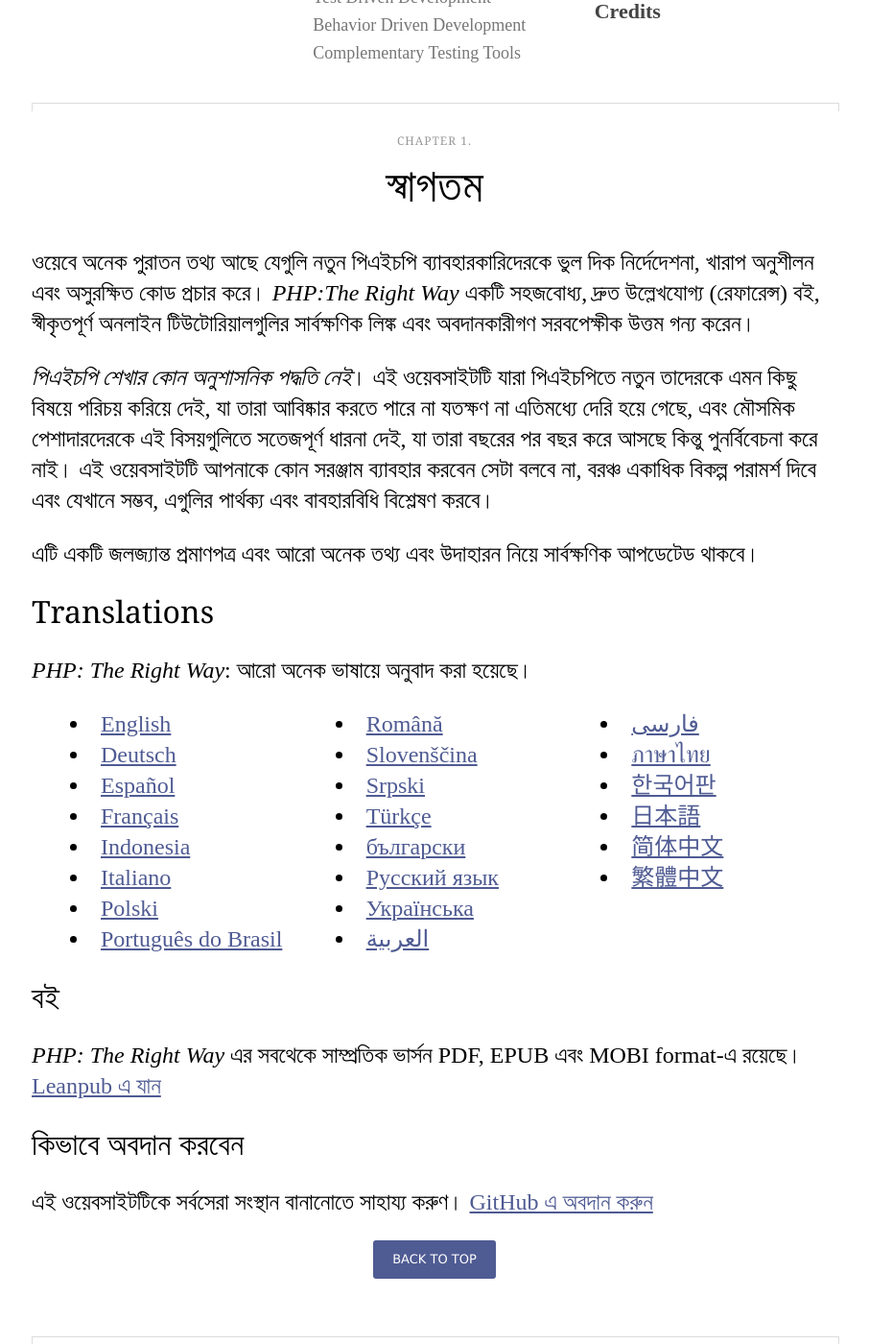
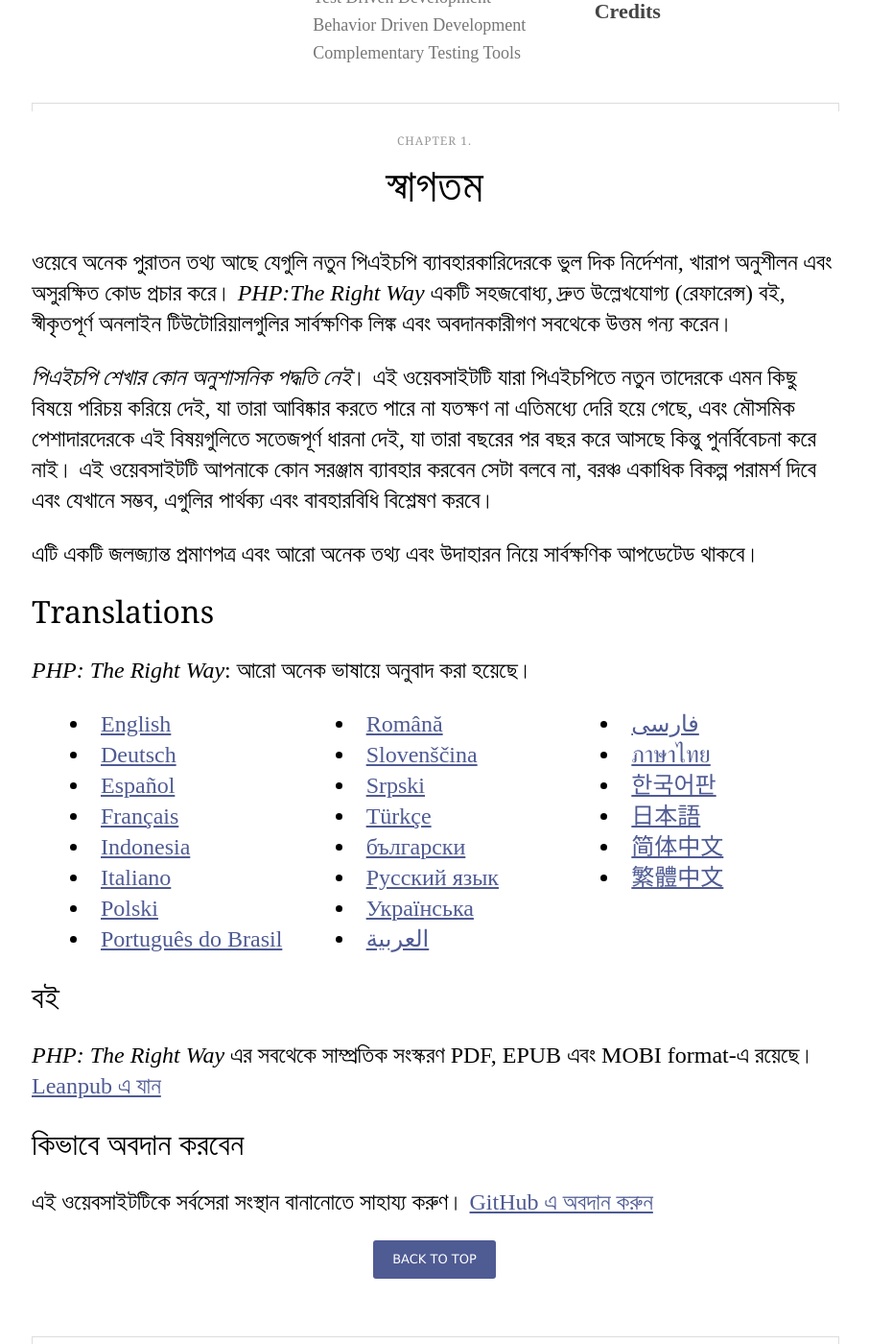
Before and after one commit to codeguy/php-the-right-way, a Jekyll site: the page built from index.html, in a window 1280 px wide and 1400 px high, scrolled down 1135 px. Shown: the whole window at 96% size, without its empty margins (187-1093 px from the left). Built offline with Jekyll 4.4.1, drawn with Linux system fonts in a browser that asks for light colours.

Commit message:
Update welcome.md

```diff
--- a/_includes/welcome.md
+++ b/_includes/welcome.md
@@ -1,9 +1,9 @@
 # স্বাগতম
 
-ওয়েবে অনেক পুরাতন তথ্য আছে যেগুলি নতুন পিএইচপি ব্যাবহারকারিদেরকে ভুল দিক নির্দেদেশনা, খারাপ অনুশীলন এবং অসুরক্ষিত কোড প্রচার করে। _PHP:The Right Way_ একটি সহজবোধ্য, দ্রুত উল্লেখযোগ্য (রেফারেন্স) বই, স্বীকৃতপূর্ণ অনলাইন টিউটোরিয়ালগুলির সার্বক্ষণিক
-লিঙ্ক এবং অবদানকারীগণ সরবপেক্ষীক উত্তম গন্য করেন।
+ওয়েবে অনেক পুরাতন তথ্য আছে যেগুলি নতুন পিএইচপি ব্যাবহারকারিদেরকে ভুল দিক নির্দেশনা, খারাপ অনুশীলন এবং অসুরক্ষিত কোড প্রচার করে। _PHP:The Right Way_ একটি সহজবোধ্য, দ্রুত উল্লেখযোগ্য (রেফারেন্স) বই, স্বীকৃতপূর্ণ অনলাইন টিউটোরিয়ালগুলির সার্বক্ষণিক
+লিঙ্ক এবং অবদানকারীগণ সবথেকে উত্তম গন্য করেন।
 
-_পিএইচপি শেখার কোন অনুশাসনিক পদ্ধতি নেই_। এই ওয়েবসাইটটি যারা পিএইচপিতে নতুন তাদেরকে এমন কিছু বিষয়ে পরিচয় করিয়ে দেই, যা তারা আবিষ্কার করতে পারে না যতক্ষণ না এতিমধ্যে দেরি হয়ে গেছে, এবং মৌসমিক পেশাদারদেরকে এই বিসয়গুলিতে সতেজপূর্ণ ধারনা দেই, যা তারা বছরের পর বছর করে আসছে কিন্তু পুনর্বিবেচনা করে নাই। এই ওয়েবসাইটটি আপনাকে কোন সরঞ্জাম ব্যাবহার করবেন সেটা বলবে না, বরঞ্চ একাধিক বিকল্প পরামর্শ দিবে এবং যেখানে সম্ভব, এগুলির পার্থক্য এবং বাবহারবিধি বিশ্লেষণ করবে।
+_পিএইচপি শেখার কোন অনুশাসনিক পদ্ধতি নেই_। এই ওয়েবসাইটটি যারা পিএইচপিতে নতুন তাদেরকে এমন কিছু বিষয়ে পরিচয় করিয়ে দেই, যা তারা আবিষ্কার করতে পারে না যতক্ষণ না এতিমধ্যে দেরি হয়ে গেছে, এবং মৌসমিক পেশাদারদেরকে এই  বিষয়গুলিতে সতেজপূর্ণ ধারনা দেই, যা তারা বছরের পর বছর করে আসছে কিন্তু পুনর্বিবেচনা করে নাই। এই ওয়েবসাইটটি আপনাকে কোন সরঞ্জাম ব্যাবহার করবেন সেটা বলবে না, বরঞ্চ একাধিক বিকল্প পরামর্শ দিবে এবং যেখানে সম্ভব, এগুলির পার্থক্য এবং বাবহারবিধি বিশ্লেষণ করবে।
 
 এটি একটি জলজ্যান্ত প্রমাণপত্র এবং আরো অনেক তথ্য এবং উদাহারন নিয়ে সার্বক্ষণিক আপডেটেড থাকবে।
 
@@ -36,7 +36,7 @@ _PHP: The Right Way_: আরো অনেক ভাষায়ে অনুবা
 
 ## বই
 
-_PHP: The Right Way_ এর সবথেকে সাম্প্রতিক ভার্সন PDF, EPUB এবং MOBI format-এ রয়েছে।
+_PHP: The Right Way_ এর সবথেকে সাম্প্রতিক সংস্করণ PDF, EPUB এবং MOBI format-এ রয়েছে।
 [Leanpub এ যান][1]
 
 ## কিভাবে অবদান করবেন
```
